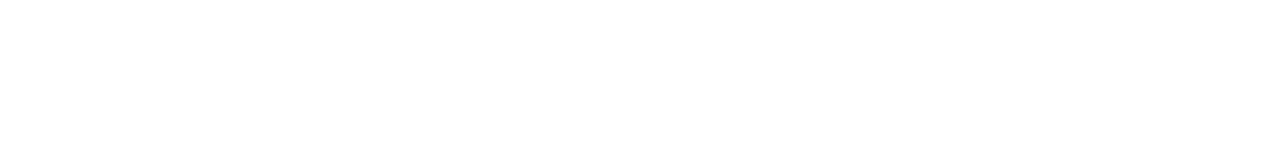
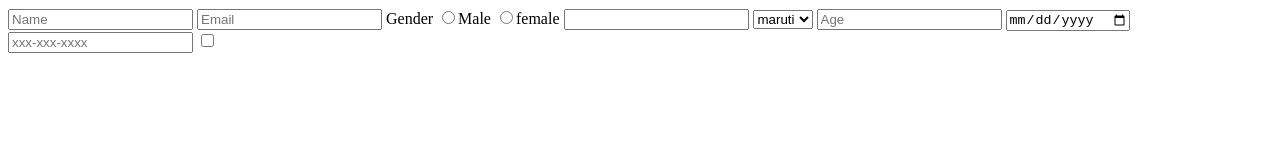
Before and after one commit to acciojob/signup-form-car-Mayank17-stack, a website: page main.html in a window 1280 px wide. Drawn offline with Linux system fonts and the light colour scheme.

Commit message:
created a submission

```diff
--- a/main.html
+++ b/main.html
@@ -10,6 +10,30 @@
 	<!-- the entire body must be written by student -->
     <script type="text/javascript" src="./script.js">
 </script>
+	<form method="post">
+		<input type="text" id="Name" placeholder="Name" required>
+
+		<input type="Email" id="email" placeholder="Email" required>
+
+		Gender <input type="radio" name="gender" id="gender_m" required>Male
+		<input type="radio" name="gender" id="gender_f" required>female
+
+		<input type="Select" id="car"required>
+		<select>
+			<option>maruti</option>
+			<option>BMW</option>
+			<option>Tata</option>
+		</select>
+
+		<input type="number" id="age" placeholder="Age" required>
+
+		<input type="Date" id="dob"  required>
+
+	   <input type="Password" id="Password" placeholder="xxx-xxx-xxxx" required>
+
+	    <input type="Checkbox" id="tos" required>
+
+	</form>
 
 </body>
 
```
